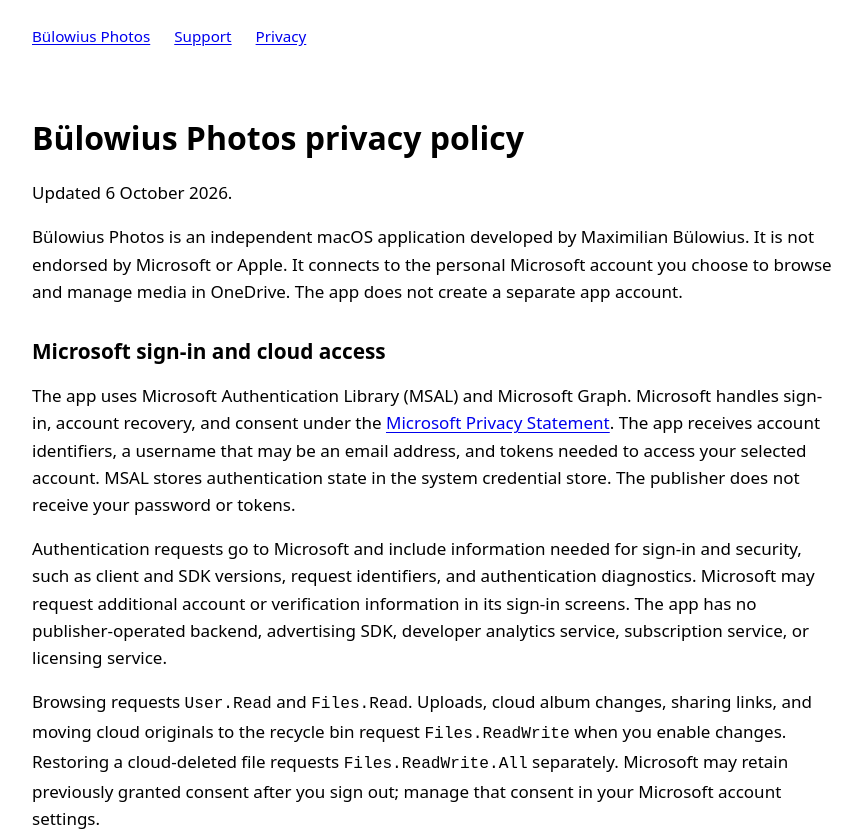
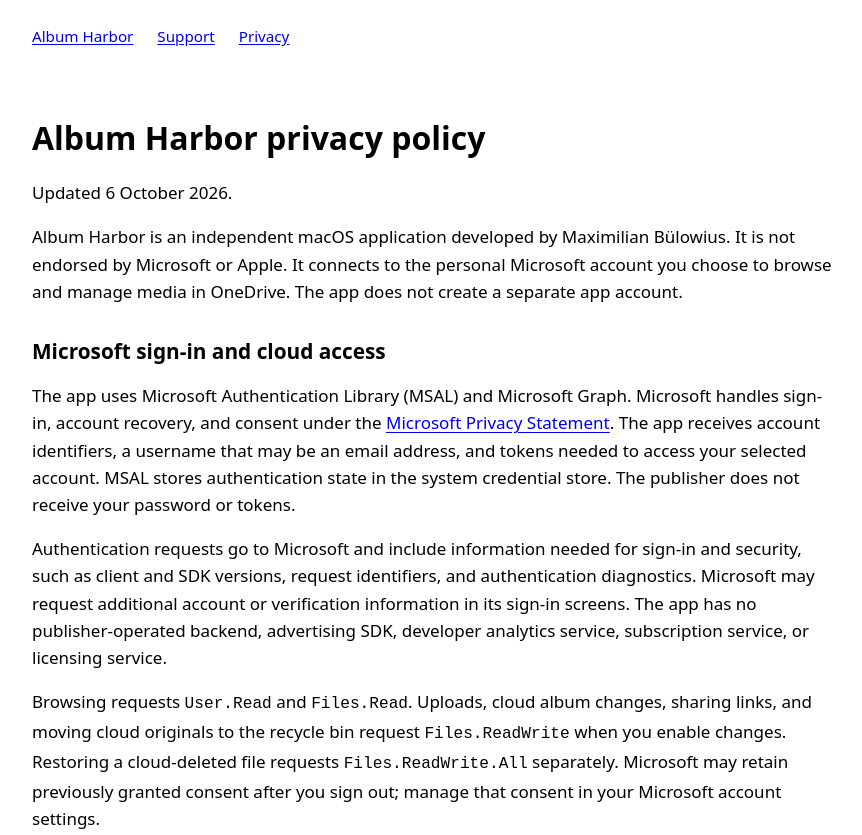
Before and after one commit to MBuelowius/OneDrivePhotos-support, a plain HTML site: page privacy.html in a window 1280 px wide. Shown: the top 835 px of the page, without its empty margins (208-1070 px from the left). Drawn offline with Linux system fonts and the light colour scheme.

Commit message:
Use Album Harbor product name (#2)

```diff
--- a/privacy.html
+++ b/privacy.html
@@ -3,8 +3,8 @@
 <head>
 <meta charset="utf-8">
 <meta name="viewport" content="width=device-width, initial-scale=1">
-<meta name="description" content="Privacy policy for Bülowius Photos, an independent macOS app for a personal OneDrive library.">
-<title>Privacy policy | Bülowius Photos</title>
+<meta name="description" content="Privacy policy for Album Harbor, an independent macOS app for a personal OneDrive library.">
+<title>Privacy policy | Album Harbor</title>
 <style>
 :root { color-scheme: light dark; }
 body { margin: 0; font: 17px/1.6 system-ui, sans-serif; background: Canvas; color: CanvasText; }
@@ -19,11 +19,11 @@
 </style>
 </head>
 <body>
-<header><nav aria-label="Site"><a href="./">Bülowius Photos</a><a href="support.html">Support</a><a href="privacy.html">Privacy</a></nav></header>
+<header><nav aria-label="Site"><a href="./">Album Harbor</a><a href="support.html">Support</a><a href="privacy.html">Privacy</a></nav></header>
 <main>
-<h1>Bülowius Photos privacy policy</h1>
+<h1>Album Harbor privacy policy</h1>
 <p>Updated 6 October 2026.</p>
-<p>Bülowius Photos is an independent macOS application developed by Maximilian Bülowius. It is not endorsed by Microsoft or Apple. It connects to the personal Microsoft account you choose to browse and manage media in OneDrive. The app does not create a separate app account.</p>
+<p>Album Harbor is an independent macOS application developed by Maximilian Bülowius. It is not endorsed by Microsoft or Apple. It connects to the personal Microsoft account you choose to browse and manage media in OneDrive. The app does not create a separate app account.</p>
 <h2>Microsoft sign-in and cloud access</h2>
 <p>The app uses Microsoft Authentication Library (MSAL) and Microsoft Graph. Microsoft handles sign-in, account recovery, and consent under the <a href="https://privacy.microsoft.com/privacystatement">Microsoft Privacy Statement</a>. The app receives account identifiers, a username that may be an email address, and tokens needed to access your selected account. MSAL stores authentication state in the system credential store. The publisher does not receive your password or tokens.</p>
 <p>Authentication requests go to Microsoft and include information needed for sign-in and security, such as client and SDK versions, request identifiers, and authentication diagnostics. Microsoft may request additional account or verification information in its sign-in screens. The app has no publisher-operated backend, advertising SDK, developer analytics service, subscription service, or licensing service.</p>
```
Also changed, not shown: index.html (+4 -4 lines), support.html (+5 -5 lines).
